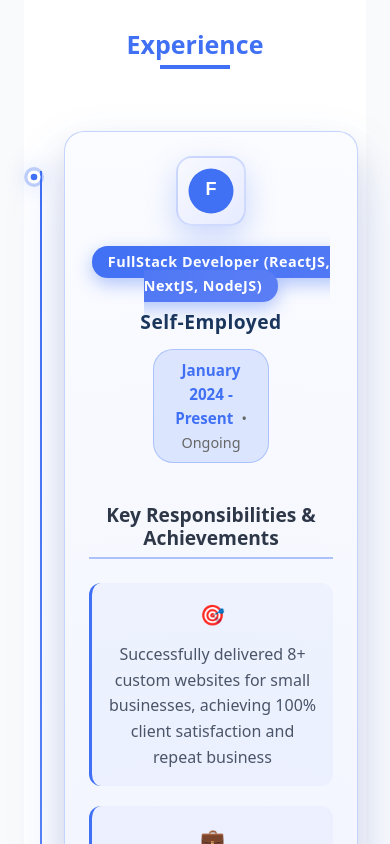
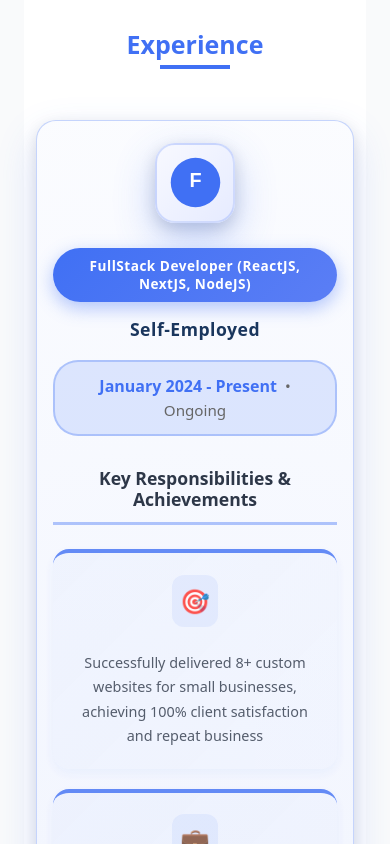
Before and after one commit to thinhisme1123/my-portforlio, a React (Vite) app in the folder client/: page / in a window 390 px wide. Shown: the part 4460-5304 px from the top of the page. Built offline with nearby package versions, Linux system fonts and the light colour scheme; no server answers.

Commit message:
fix: fix css of experience

```diff
--- a/client/src/style/body/Experience.css
+++ b/client/src/style/body/Experience.css
@@ -87,12 +87,10 @@
   border: 1px solid rgba(64, 112, 244, 0.1);
   overflow: hidden;
   transition: all 0.4s cubic-bezier(0.4, 0, 0.2, 1);
-  opacity: 0.7;
 }
 
 /* Active Experience Card */
 .experience-card.active {
-  opacity: 1;
   transform: translateY(-8px);
   box-shadow:
     0 30px 60px rgba(64, 112, 244, 0.2),
@@ -101,7 +99,6 @@
 }
 
 .experience-card:hover {
-  opacity: 1;
   transform: translateY(-5px);
   box-shadow:
     0 30px 60px rgba(64, 112, 244, 0.15),
@@ -269,11 +266,6 @@
   opacity: 0.8;
 }
 
-.experience-card.active .achievement-item {
-  opacity: 1;
-  background: rgba(64, 112, 244, 0.04);
-}
-
 .achievement-item:hover {
   background: rgba(64, 112, 244, 0.05);
   transform: translateX(5px);
@@ -303,74 +295,223 @@
   z-index: 1;
 }
 
-/* Mobile Responsive Styles */
+/* Enhanced Mobile Responsive Styles */
 @media (max-width: 768px) {
   .experience-container {
-    padding: 0 0.5rem;
+    padding: 0 1rem;
+    margin-top: 2rem;
   }
 
   .experience-timeline {
-    padding-left: 1rem;
+    padding-left: 0;
+    position: relative;
   }
 
+  /* Mobile Timeline - Centered Design */
   .timeline-line {
-    left: 0.5rem;
+    display: none;
   }
 
   .timeline-dot {
-    left: -0.25rem;
-    width: 0.75rem;
-    height: 0.75rem;
+    display: none;
   }
 
-  .timeline-dot.active {
-    transform: scale(1.1);
+
+  .experience-card {
+    margin-left: 0;
+    padding: 2rem 1.5rem;
+    margin-bottom: 2.5rem;
+    border-radius: 24px;
+    box-shadow:
+      0 12px 30px rgba(64, 112, 244, 0.12),
+      0 4px 12px rgba(0, 0, 0, 0.08);
   }
 
-  .experience-card {
-    margin-left: 1rem;
-    padding: 1.5rem;
-    margin-bottom: 2rem;
+  .experience-card.active,
+  .experience-card:hover {
+    transform: translateY(-3px);
+    box-shadow:
+      0 16px 40px rgba(64, 112, 244, 0.18),
+      0 6px 16px rgba(0, 0, 0, 0.12);
   }
 
+  /* Mobile Header - Vertical Stack */
   .experience-header {
     flex-direction: column;
     align-items: center;
     text-align: center;
     gap: 1.5rem;
+    margin-bottom: 2rem;
   }
 
+  /* Larger, More Prominent Logo on Mobile */
   .logo-background {
+    width: 100px;
+    height: 100px;
+    border-radius: 20px;
+    box-shadow:
+      0 12px 30px rgba(64, 112, 244, 0.2),
+      0 4px 12px rgba(0, 0, 0, 0.1);
+  }
+
+  .experience-card.active .logo-background {
+    box-shadow:
+      0 16px 40px rgba(64, 112, 244, 0.3),
+      0 6px 16px rgba(0, 0, 0, 0.15);
+    transform: translateY(-2px);
+  }
+
+  .company-logo-img {
     width: 70px;
     height: 70px;
   }
 
-  .company-logo-img {
-    width: 50px;
-    height: 50px;
+  /* Mobile Typography */
+  .position-title {
+    font-size: 0.85rem;
+    padding: 0.6rem 1.2rem;
+    border-radius: 30px;
+    box-shadow: 0 6px 16px rgba(64, 112, 244, 0.35);
+    line-height: 1.3;
+    word-break: break-word;
+    hyphens: auto;
+    max-width: 100%;
+    display: inline-block;
+    text-align: center;
   }
 
-  .position-title {
-    font-size: 0.9rem;
-    padding: 0.4rem 1rem;
+  .position-badge {
+    display: block;
+    width: 100%;
+    text-align: center;
+    margin-bottom: 1rem;
+  }
+
+  /* Show mobile title, hide desktop title on mobile */
+  .mobile-title {
+    display: inline;
+  }
+
+  .desktop-title {
+    display: none;
   }
 
   .company-name {
-    font-size: 1.2rem;
+    font-size: 1.3rem;
+    margin-bottom: 1.25rem;
+    line-height: 1.3;
+  }
+  .duration-container {
+    margin: 0;
   }
 
+  /* Mobile Duration Badge */
+  .duration-badge {
+    padding: 0.75rem 1.25rem;
+    border-radius: 25px;
+    background: rgba(64, 112, 244, 0.08);
+    border: 2px solid rgba(64, 112, 244, 0.15);
+    width: 100%;
+  }
+
+  .duration {
+    font-size: 1rem;
+  }
+
+  .duration-length {
+    font-size: 0.95rem;
+  }
+
+  /* Mobile Description */
+  .description-header h5 {
+    font-size: 1.1rem;
+    text-align: center;
+    margin-bottom: 1rem;
+    padding-bottom: 0.75rem;
+    border-bottom: 3px solid rgba(64, 112, 244, 0.25);
+  }
+
+  /* Mobile Achievement Cards */
   .achievement-item {
     flex-direction: column;
     align-items: center;
     text-align: center;
-    gap: 0.75rem;
+    gap: 1rem;
+    padding: 1.5rem;
+    border-radius: 16px;
+    border: none;
+    background: linear-gradient(135deg, rgba(64, 112, 244, 0.04) 0%, rgba(64, 112, 244, 0.02) 100%);
+    box-shadow: 0 4px 12px rgba(64, 112, 244, 0.08);
+    border-top: 4px solid #4070f4;
   }
 
   .achievement-item:hover {
-    transform: none;
+    transform: translateY(-2px);
+    box-shadow: 0 8px 20px rgba(64, 112, 244, 0.15);
   }
 
+  .achievement-icon {
+    font-size: 2rem;
+    padding: 0.5rem;
+    background: rgba(64, 112, 244, 0.1);
+    border-radius: 12px;
+    margin-bottom: 0.5rem;
+  }
+
+  .achievement-item p {
+    font-size: 0.95rem;
+    line-height: 1.7;
+    color: #2d3748;
+    font-weight: 500;
+    max-width: 280px;
+  }
+
+  /* Hide pulse animation on mobile for performance */
   .timeline-dot.active .dot-pulse {
-    display: none; /* Hide pulse on mobile for performance */
+    display: none;
   }
 }
+
+/* Extra small mobile devices */
+@media (max-width: 480px) {
+  .experience-container {
+    padding: 0 0.75rem;
+  }
+
+  .experience-card {
+    padding: 1.5rem 1rem;
+    border-radius: 20px;
+  }
+
+  .logo-background {
+    width: 80px;
+    height: 80px;
+  }
+
+  .company-logo-img {
+    width: 55px;
+    height: 55px;
+  }
+
+  .position-title {
+    font-size: 0.85rem;
+    padding: 0.6rem 1.2rem;
+  }
+
+  .company-name {
+    font-size: 1.1rem;
+    line-height: 1.2;
+  }
+
+  .achievement-item {
+    padding: 1.25rem;
+  }
+
+  .achievement-icon {
+    font-size: 1.5rem;
+  }
+
+  .achievement-item p {
+    font-size: 0.9rem;
+  }
+}
```
